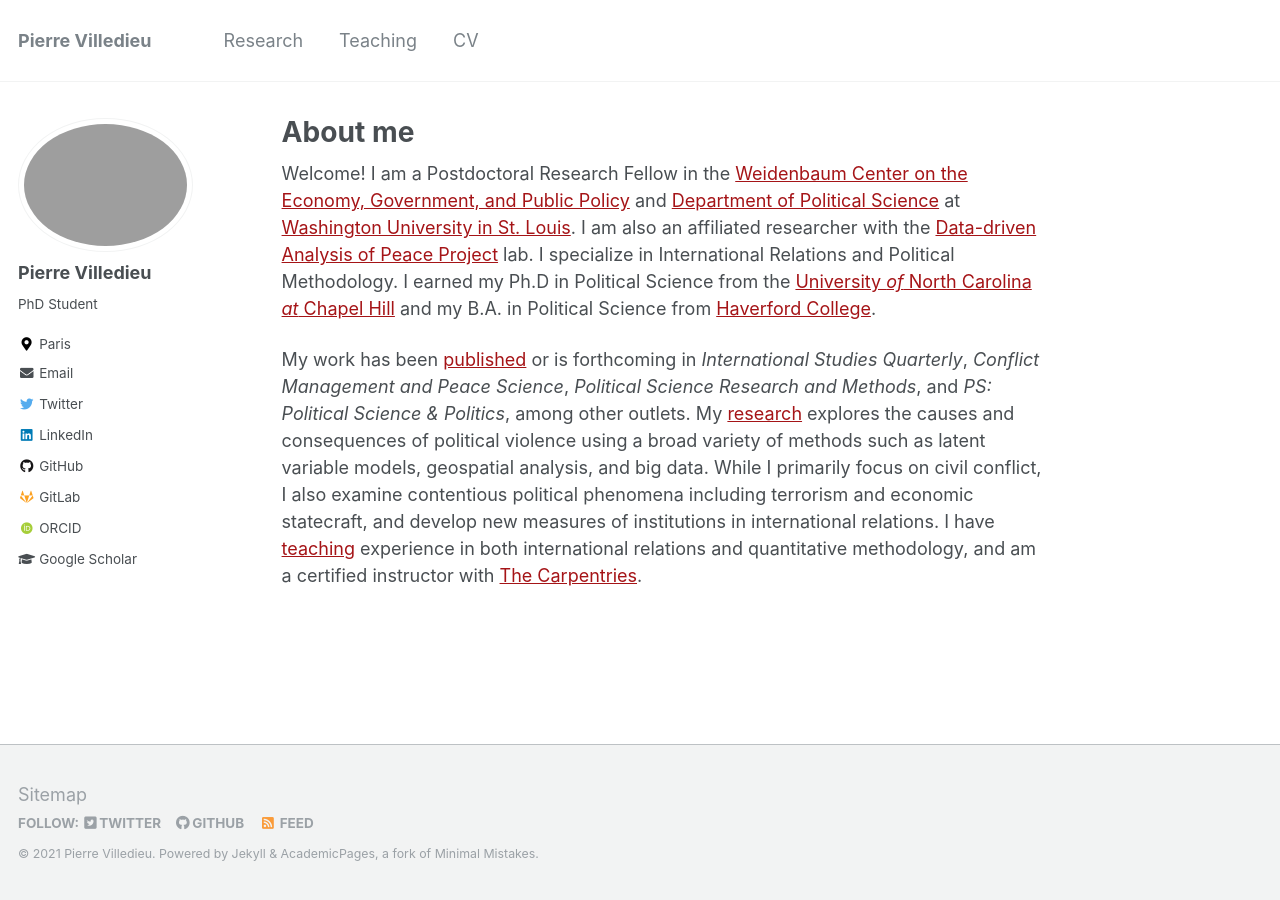
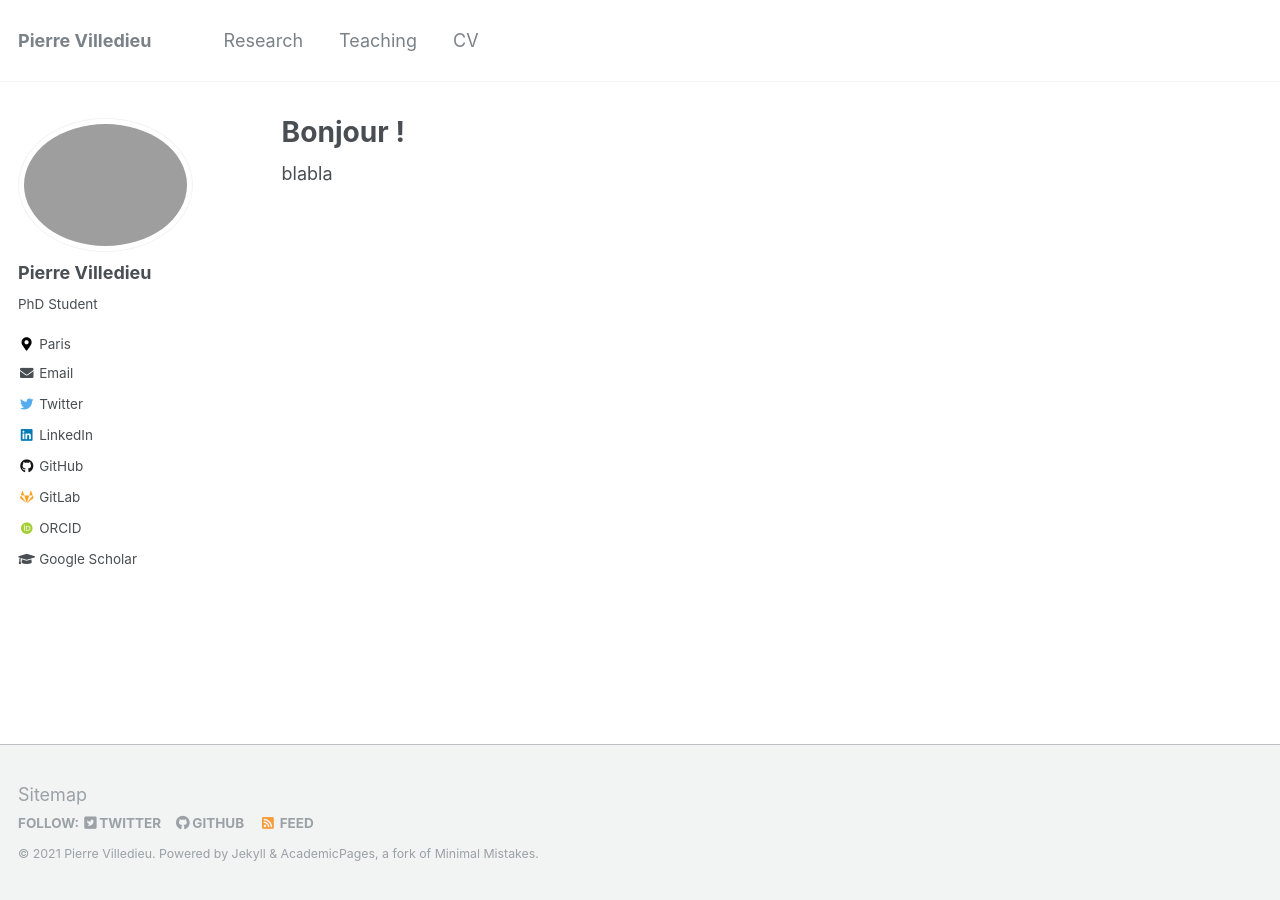
Before and after one commit to pvilledieu/pierre.villedieu, a Jekyll site: the page built from _pages/about.md, in a window 1280 px wide. Built offline with Jekyll 4.4.1, drawn with Linux system fonts in a browser that asks for light colours; some web fonts are replaced.

Commit message:
update about me page

```diff
--- a/_pages/about.md
+++ b/_pages/about.md
@@ -1,6 +1,6 @@
 ---
 permalink: /
-title: "About me"
+title: "Bonjour !"
 excerpt: "About me"
 author_profile: true
 redirect_from:
@@ -8,25 +8,4 @@ redirect_from:
   - /about.html
 ---
 
-Welcome! I am a Postdoctoral Research Fellow in the
-[Weidenbaum Center on the Economy, Government, and Public Policy](https://wc.wustl.edu/)
-and [Department of Political Science](https://polisci.wustl.edu/) at
-[Washington University in St. Louis](https://wustl.edu/). I am also an
-affiliated researcher with the
-[Data-driven Analysis of Peace Project](https://dapp-lab.org) lab. I specialize
-in International Relations and Political Methodology. I earned my Ph.D in
-Political Science from the
-[University *of* North Carolina *at* Chapel Hill](https://www.unc.edu/) and my
-B.A. in Political Science from [Haverford College](https://www.haverford.edu/).
-
-My work has been [published](publications) or is forthcoming in
-*International Studies Quarterly*, *Conflict Management and Peace Science*,
-*Political Science Research and Methods*, and *PS: Political Science & Politics*,
-among other outlets. My [research](research) explores the causes and
-consequences of political violence using a broad variety of methods such as
-latent variable models, geospatial analysis, and big data. While I primarily
-focus on civil conflict, I also examine contentious political phenomena
-including terrorism and economic statecraft, and develop new measures of
-institutions in international relations. I have [teaching](teaching) experience
-in both international relations and quantitative methodology, and am a certified
-instructor with [The Carpentries](https://carpentries.org/).
+blabla
```
Also changed, not shown: 1 other file.
